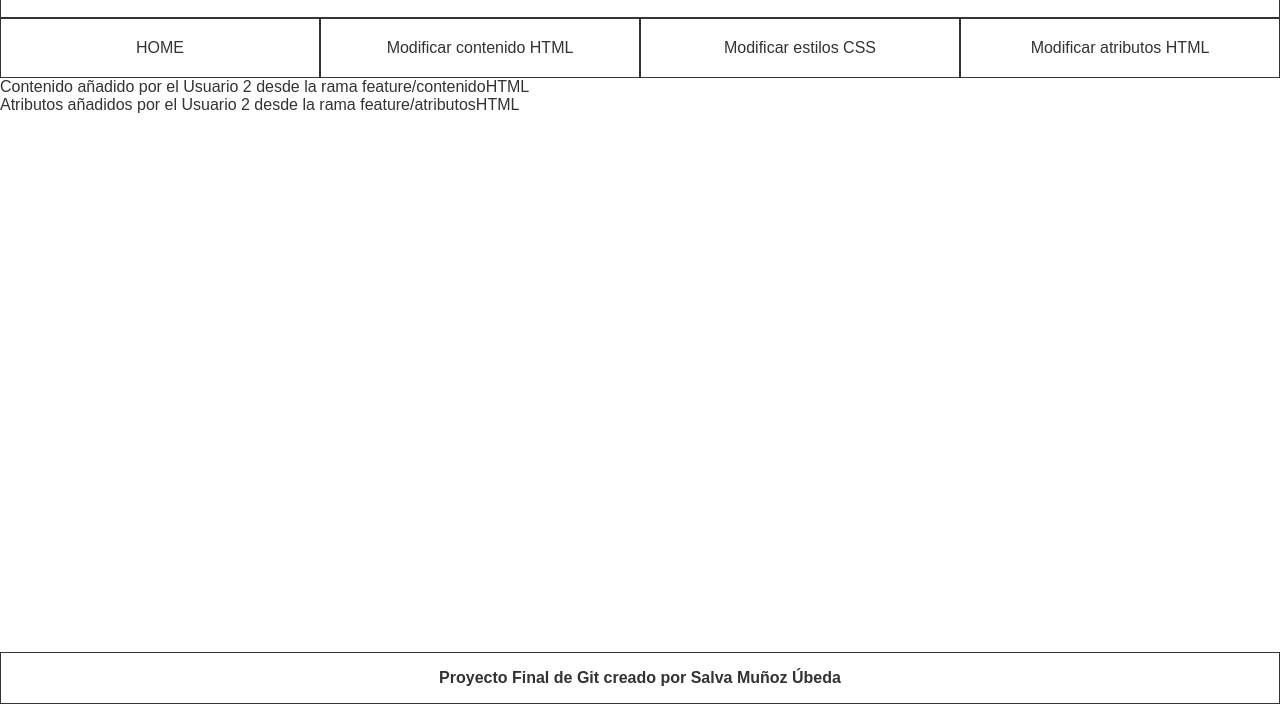
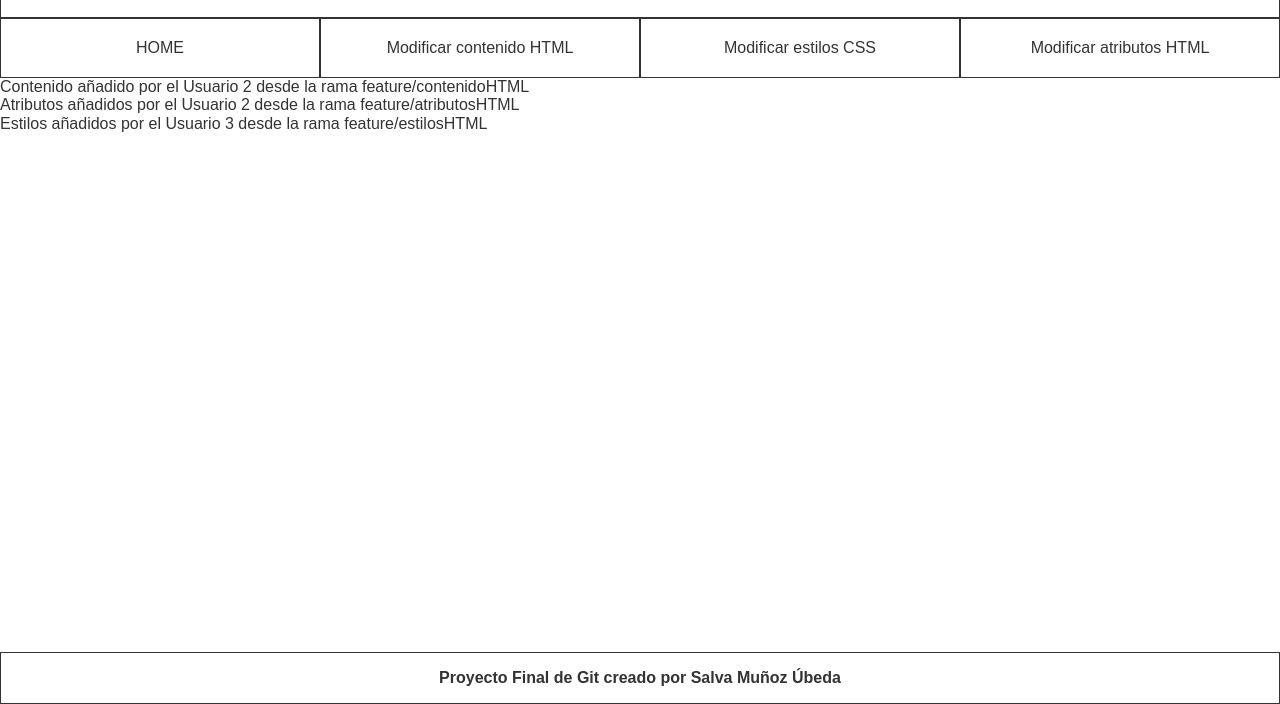
Before and after one commit to Salmu10/Salva_ProyectoFinalGit, a website built with Parcel: page index.html in a window 1280 px wide. Shown: the part 96-800 px from the top of the page. Built offline with nearby package versions, Linux system fonts and the light colour scheme.

Commit message:
Usuario 3: Añadidos estilos CSS

```diff
--- a/index.html
+++ b/index.html
@@ -38,6 +38,7 @@
     </nav>
     <div>Contenido añadido por el Usuario 2 desde la rama feature/contenidoHTML</div>
     <div>Atributos añadidos por el Usuario 2 desde la rama feature/atributosHTML</div>
+    <div>Estilos añadidos por el Usuario 3 desde la rama feature/estilosHTML</div>
   </main>
 
   <footer class="footer">
```
